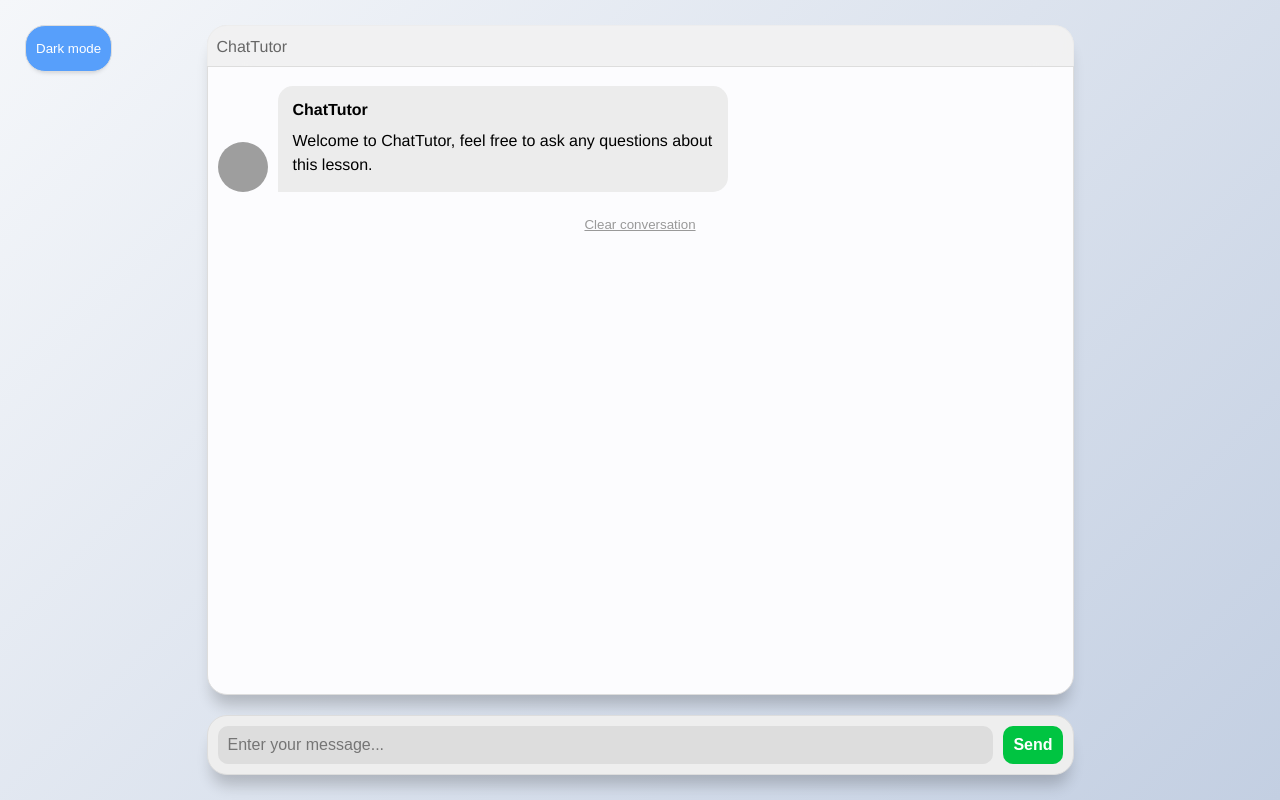
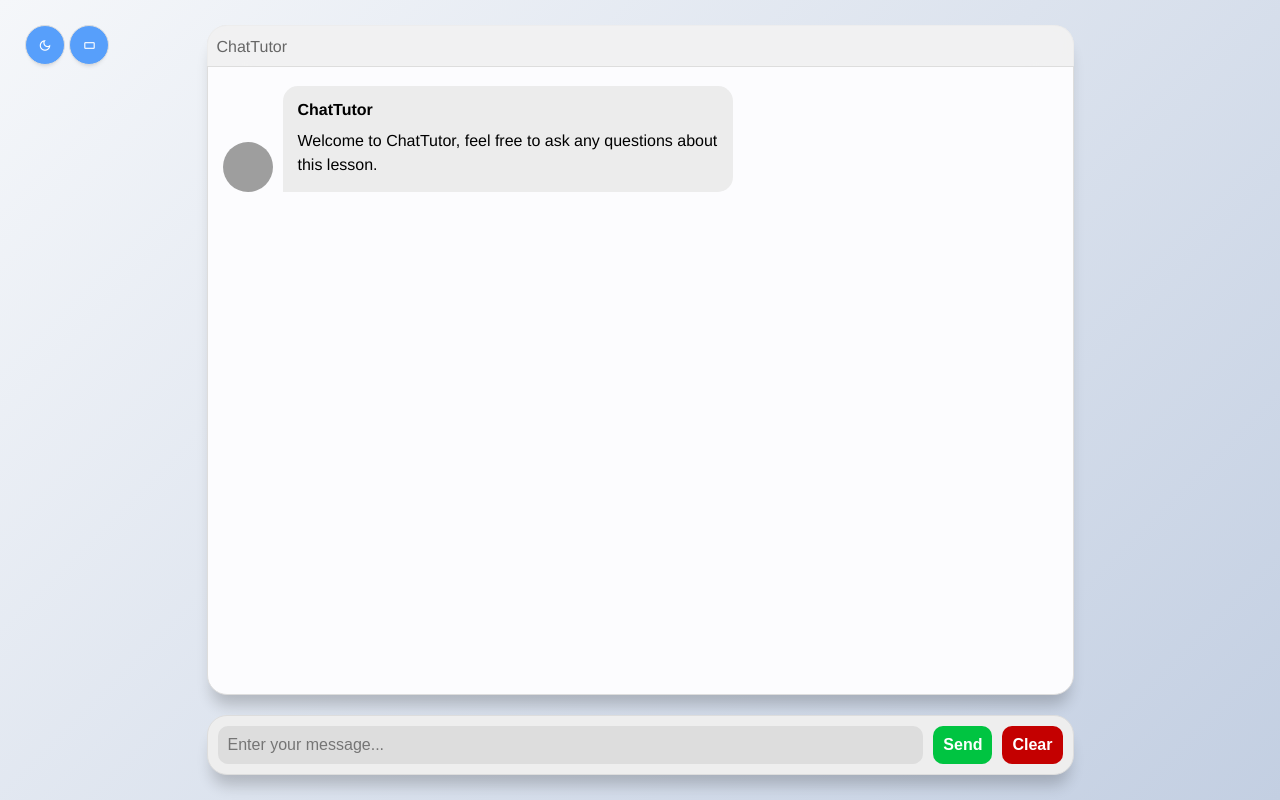
Before and after one commit to ChatTutor/chattutor, a Flask app: page /static/index.html in a window 1280 px wide. Run offline with Flask 3, Linux system fonts and the light colour scheme; parts of the project's set-up code (start-up, migrations or seed data) failed here and were passed over; grey boxes are pictures that could not be loaded.

Commit message:
Automatic scrolling, stop gen button, moved clear button, new ui theme option and new colorscheme for dark mode

```diff
--- a/ChatTutor/static/index.html
+++ b/ChatTutor/static/index.html
@@ -3,6 +3,7 @@
 <html lang="en">
 	<head>
         <link rel="stylesheet" href="./style.css">
+        <link rel="stylesheet" href="https://fonts.googleapis.com/css2?family=Material+Symbols+Outlined:opsz,wght,FILL,GRAD@24,400,0,0" />
 		<meta name="viewport" content="initial-scale=1, width=device-width">
     <script src="https://polyfill.io/v3/polyfill.min.js?features=es6"></script>
     <script type="text/javascript" id="MathJax-script" async
@@ -25,15 +26,20 @@
                   <div class="msger-header-options">
                     <span><i class="fas fa-cog"></i></span>
                   </div>
-                    <div class="button-div">
+
+
+                    <div class="button-div" id="themeBtnDiv">
                         <button class="theme-button" id="themeBtn">Toggle theme</button>
+                        <button class="interface-button" id="interfaceBtn">Toggle interface</button>
                     </div>
 
                 </header>
             </div>
 
             <main class="msger-chat">
+
                 <div class="msg left-msg" style="margin-top: 50px !important;">
+                    <div class="msg-bgd">
                         <div
                         class="msg-img"
                         id="msgImg"
@@ -50,15 +56,24 @@
                             </div>
                         </div>
                     </div>
-              <div class="clear-btn-container">
-                <button class="clear-btn">
-                  Clear conversation
-                </button>
+                </div>
+                <div class="clear-btn-container" id="clearContId">
+                    <!-- Name must be change but DO NOT DELETE ( the messages get added before this container ) -->
+                </div>
+                <div style="background-color: black;" id="scrollHelper">
+                    <!-- Helper for keeping scrolling  -->
                 </div>
             </main>
             <form class="msger-inputarea">
               <input type="text" class="msger-input" placeholder="Enter your message...">
               <button type="submit" class="msger-send-btn" id="sendBtn">Send</button>
+                <button class="clear-btn" id="clearBtnId">
+                    Clear
+                </button>
+
+                <button class="stop-gen-btn" id="stopBtnId">
+                    Stop
+                </button>
             </form>
           </section>
           <script src="index.js"></script>
--- a/ChatTutor/static/index.js
+++ b/ChatTutor/static/index.js
@@ -1,6 +1,6 @@
 // Constants for embed mode and UI elements
 const embed_mode = false;
-const clear = get('.clear-btn');
+const clear = document.getElementById('clearBtnId');
 const clearContainer = get('.clear-btn-container');
 const mainArea = get('.msger');
 const msgerForm = get(".msger-inputarea");
@@ -22,41 +22,65 @@ const debugAskURL = new URL("http://127.0.0.1:5000/ask");
 var conversation = [];
 var original_file = "";
 let lastMessageId = null;
+var stopGeneration = false
+
 
 // Get the send button
 const sendBtn = document.getElementById('sendBtn');
 const themeBtn = document.getElementById('themeBtn')
+const themeBtnDiv = document.getElementById('themeBtnDiv')
+const interfaceBtn = document.getElementById('interfaceBtn')
 
+const scrollHelper = document.getElementById('scrollHelper')
+const stopGenButton = document.getElementById('stopBtnId')
 
-
-
+stopGenButton.style.display = 'none'
 // Listen for windoe resize to move the 'theme toggle button
 window.addEventListener('resize', windowIsResizing)
 
 function windowIsResizing() {
     // the button for choosing themes snaps in place when the window is too small
   if(window.innerWidth < 1200) {
-      themeBtn.style.backgroundColor = 'transparent'
-      themeBtn.style.position = 'inherit'
-      themeBtn.style.color = 'var(--msg-header-txt)'
-      themeBtn.style.textDecoration = 'underline'
-      themeBtn.style.top = '25px'
-      themeBtn.style.left = '25px'
-      themeBtn.style.padding = '0'
-      themeBtn.style.boxShadow = 'none'
-      themeBtn.style.border = 'none'
-      themeBtn.style.borderRadius = '0px'
+
+      themeBtnDiv.style.position = 'inherit'
+      themeBtnDiv.style.top = '25px'
+      themeBtnDiv.style.left = '25px'
+
+
+      const arr = [themeBtn, interfaceBtn]
+      arr.forEach(btn => {
+        btn.style.backgroundColor = 'transparent'
+        btn.style.color = 'var(--msg-header-txt)'
+        btn.style.textDecoration = 'underline'
+        btn.style.padding = '0'
+        btn.style.boxShadow = 'none'
+        btn.style.border = 'none'
+        btn.style.borderRadius = '0px'
+        btn.style.margin = '0'
+
+        btn.style.height = 'unset'
+        btn.style.width = 'unset'
+      })
+
+
+
   } else {
-      themeBtn.style.backgroundColor = 'var(--right-msg-bg)'
-      themeBtn.style.position = 'fixed'
-      themeBtn.style.color = 'white'
-      themeBtn.style.textDecoration = 'none'
-      themeBtn.style.top = '25px'
-      themeBtn.style.left = '25px'
-      themeBtn.style.padding = '15px 10px'
-      themeBtn.style.boxShadow = '0 5px 5px -5px rgba(0, 0, 0, 0.2)'
-      themeBtn.style.border = 'var(--border)'
-    themeBtn.style.borderRadius = '20px'
+      themeBtnDiv.style.position = 'fixed'
+      themeBtnDiv.style.top = '25px'
+      themeBtnDiv.style.left = '25px'
+      const arr = [themeBtn, interfaceBtn]
+      arr.forEach(btn => {
+        btn.style.backgroundColor = '#579FFB'
+        btn.style.color = 'white'
+        btn.style.textDecoration = 'none'
+        btn.style.padding = '10px'
+        btn.style.boxShadow = '0 5px 5px -5px rgba(0, 0, 0, 0.2)'
+        btn.style.border = 'var(--border)'
+        btn.style.borderRadius = '50%'
+        btn.style.margin = '0'
+        btn.style.height = '40px'
+        btn.style.width = '40px'
+      })
   }
 }
 // Themes
@@ -76,14 +100,37 @@ const lightMode = {
   msg_input_bg: '#ddd',
   msg_input_area_bg: '#eee',
   msg_invert_image: 'invert(0%)',
-  msg_input_color: "black"
+  msg_input_color: "black",
+  right_msg_txt: 'white',
+  imessageInterface_: {
+    display_images: 'block',
+    border_radius_all: '15px',
+    msg_bubble_max_width: '450px',
+    msg_bubble_width: 'unset',
+    msg_margin: '5px',
+    msg_chat_padding: '10px',
+    right_msg_txt: 'white'
+  },
+  normalInterface_: {
+    display_images: 'none',
+    border_radius_all: '0px',
+    msg_bubble_max_width: 'unset',
+    msg_bubble_width: '100%',
+    msg_margin: '0',
+    msg_chat_padding: '0',
+    msg_chat_bg: '#f1f1f1',
+    right_msg_bg: 'white',
+    right_msg_txt: 'black',
+    left_msg_bg: 'transparent'
+  }
+
 }
 
 const darkMode = {
-  body_bg: 'linear-gradient(135deg, #282828 0%, #17232c 100%)',
+  body_bg: 'linear-gradient(135deg, #3e3c46 0%, #17232c 100%)',
   msger_bg: '#2d2d2d',
   border: '1px solid #2d2d2d',
-  left_msg_bg: '#383838',
+
   left_msg_txt: 'white',
   right_msg_bg: '#579ffb',
   msg_header_bg: 'rgba(41,41,41,0.75)',
@@ -91,15 +138,52 @@ const darkMode = {
   clear_btn_txt: '#e5e5e5',
   msg_chat_bg_scrollbar: '#2d2d2d',
   msg_chat_bg_thumb: '#3f3f3f',
-  msg_chat_bg: '#1b1b1b',
   msg_input_bg: '#2f2f2f',
   msg_input_area_bg: '#252525',
   msg_invert_image: 'invert(100%)',
-  msg_input_color: "white"
+  msg_input_color: "white",
+  right_msg_txt: 'white',
+  msg_chat_bg: '#3e3c46',
+  imessageInterface_: {
+    display_images: 'block',
+    border_radius_all: '15px',
+    msg_bubble_max_width: '450px',
+    msg_bubble_width: 'unset',
+    msg_margin: '5px',
+    msg_chat_padding: '10px',
+    right_msg_txt: 'white',
+    right_msg_bg: '#579ffb',
+    msg_header_bg: 'rgba(48,48,59,0.75)',
+    msg_input_area_bg: '#3e3c46',
+    msg_input_bg: '#2e2e33',
+    left_msg_bg: '#302f36',
+  },
+  normalInterface_: {
+    display_images: 'none',
+    border_radius_all: '0px',
+    msg_bubble_max_width: 'unset',
+    msg_bubble_width: '100%',
+    msg_margin: '0',
+    msg_chat_padding: '0',
+    right_msg_bg: '#302f36',
+    right_msg_txt: 'white',
+    msg_header_bg: 'rgba(48,48,59,0.75)',
+    msg_input_area_bg: '#3e3c46',
+    left_msg_bg: 'transparent',
+    msg_input_bg: '#2e2e33'
+  }
+}
+
+const smallCard = {
+  card_max_width: '867px'
+}
+
+const bigCard = {
+  card_max_width: 'unset'
 }
 
 let theme = null
-
+let interfaceTheme = null
 
 // Configures UI
 if(embed_mode) {
@@ -123,27 +207,56 @@ document.addEventListener('DOMContentLoaded', windowIsResizing)
 // Event listener for toggling the theme
 themeBtn.addEventListener('click', toggleDarkMode)
 
+stopGenButton.addEventListener('click', stopGenerating)
+
+interfaceBtn.addEventListener('click', toggleInterfaceMode)
+
 // function for keeping the theme whn the page refreshes
 function setThemeOnRefresh() {
   theme = localStorage.getItem('theme')
   if (theme == null) {
-    setTheme('light')
+    setTheme('dark')
   } else {
     setTheme(theme)
   }
+
+  interfaceTheme = localStorage.getItem('interfacetheme')
+  if (interfaceTheme == null) {
+    setTheme('normal')
+  } else {
+    setTheme(interfaceTheme)
+  }
+}
+// helper function
+function setTheme(th) {
+  setProperties()
+  const _style = "\"font-size: 15px !important; padding: 0 !important; margin: 0 !important; vertical-align: middle\""
+    themeBtn.innerHTML = theme === "dark" ? `<span class="material-symbols-outlined" style=${_style}> light_mode </span>` :
+        `<i class="material-symbols-outlined" style=${_style}> dark_mode\n </i>`
+  interfaceBtn.innerHTML = interfaceTheme === "normal" ? `<span class=\"material-symbols-outlined\" style=${_style}> mode_comment </span>` :
+      `<span class="material-symbols-outlined" style=${_style}> crop_3_2 </span>`
 }
 
-// helper function
-function setTheme(th) {
-  const themeObject = theme === 'dark' ? darkMode : lightMode
-    for (key in themeObject) {
+function setProperties() {
+  const object = theme === 'dark' ? darkMode : lightMode
+  const interfaceObject = interfaceTheme === 'normal' ? object.normalInterface_ : object.imessageInterface_
+  setPropertiesHelper(object)
+  setPropertiesHelper(interfaceObject)
+}
+function setPropertiesHelper(themeObject) {
+
+  for (key in themeObject) {
+    if(key.endsWith('_')) {
+
+    } else {
       const property_replaced = key.replace(/_/g, '-')
       const property_name = `--${property_replaced}`
       console.log(property_name)
       const value = themeObject[key]
+
       document.documentElement.style.setProperty(property_name, value)
     }
-    themeBtn.innerText = theme == "dark" ? "Light mode" : "Dark mode"
+  }
 }
 
 // function that toggles theme
@@ -153,10 +266,24 @@ function toggleDarkMode() {
   } else if(theme === 'dark') {
     theme = 'light'
   } else {
-    theme = 'light'
+    theme = 'dark'
   }
+  localStorage.setItem('theme', theme)
   setTheme(theme)
-  localStorage.setItem('theme', theme)
+
+}
+
+function toggleInterfaceMode() {
+  if (interfaceTheme === 'normal') {
+    interfaceTheme = 'message'
+  } else if(theme === 'message') {
+    interfaceTheme = 'normal'
+  } else {
+    interfaceTheme = 'normal'
+  }
+  localStorage.setItem('interfacetheme', interfaceTheme)
+  setTheme(interfaceTheme)
+
 }
 
 function clearConversation() {
@@ -166,9 +293,15 @@ function clearConversation() {
   var childNodes = msgerChat.childNodes;
   for(var i = childNodes.length - 3; i >= 2; i--){
       var childNode = childNodes[i];
-      childNode.parentNode.removeChild(childNode);
+      if (childNode.id !== 'clearContId' && childNode.id !== 'clearBtnId') {
+        childNode.parentNode.removeChild(childNode);
+      }
   }
   sendBtn.disabled = false;
+}
+
+function stopGenerating() {
+  stopGeneration = true
 }
 
 
@@ -179,6 +312,8 @@ function handleFormSubmit(event) {
 
   // Disable the send button
   sendBtn.disabled = true;
+  clear.style.display = 'none'
+  stopGenButton.style.display = 'block'
 
   addMessage("user", msgText, true);
   msgerInput.value = "";
@@ -218,31 +353,57 @@ function queryGPT() {
         if (done) {
           // Enable the send button when streaming is done
           sendBtn.disabled = false;
+          clear.style.display = 'block'
+          stopGenButton.style.display = 'none'
+          stopGeneration = false
           return;
         }
         const strValue = new TextDecoder().decode(value);
         const messages = strValue.split('\n\n').filter(Boolean).map(chunk => JSON.parse(chunk.split('data: ')[1]));
-        messages.forEach(message => {
-          const contentToAppend = message.message.content ? message.message.content : "";
-          accumulatedContent += contentToAppend;
 
+        for (messageIndex in messages) {
+          message = messages[messageIndex]
 
-
+          if(stopGeneration === false) {
+            const contentToAppend = message.message.content ? message.message.content : "";
+            accumulatedContent += contentToAppend;
+          }
           if (isFirstMessage) {
             addMessage("assistant", accumulatedContent, false);
             isFirstMessage = false;
           } else {
-            if (typeof(message.message.content) == 'undefined') {
+            if (typeof (message.message.content) == 'undefined') {
               conversation.push({"role": 'assistant', "content": accumulatedContent})
               localStorage.setItem("conversation", JSON.stringify(conversation))
             }
+            scrollHelper.scrollIntoView()
             updateLastMessage(accumulatedContent);
           }
-        });
-        read();
+
+          if(stopGeneration === true) {
+              accumulatedContent += " ...Stopped generating";
+              conversation.push({"role": 'assistant', "content": accumulatedContent})
+              localStorage.setItem("conversation", JSON.stringify(conversation))
+
+              sendBtn.disabled = false;
+            clear.style.display = 'block'
+            stopGenButton.style.display = 'none'
+              scrollHelper.scrollIntoView()
+              updateLastMessage(accumulatedContent);
+              break
+          }
+        }
+        if(stopGeneration === false) {
+          read();
+        } else {
+          stopGeneration = false
+        }
       }).catch(err => {
         console.error('Stream error:', err);
         sendBtn.disabled = false;
+        clear.style.display = 'block'
+        stopGenButton.style.display = 'none'
+        stopGeneration = false
       });
     }
     read();
@@ -250,6 +411,9 @@ function queryGPT() {
     console.error('Fetch error:', err);
     // Enable the send button in case of an error
     sendBtn.disabled = false;
+    clear.style.display = 'block'
+    stopGenButton.style.display = 'none'
+    stopGeneration = false
   });
 }
 
@@ -329,6 +493,7 @@ function addMessage(role, message, updateConversation) {
 
   const msgHTML = `
     <div class="msg ${side}-msg" id="${messageId}">
+    <div class="msg-bgd">
       <div class="msg-img" style="background-image: url(${img})"></div>
 
       <div class="msg-bubble">
@@ -338,6 +503,7 @@ function addMessage(role, message, updateConversation) {
         </div>
 
         <div class="msg-text">${messageStr}</div>
+      </div>
       </div>
     </div>
   `;
--- a/ChatTutor/static/style.css
+++ b/ChatTutor/static/style.css
@@ -6,6 +6,7 @@
     --left-msg-bg: 0;
     --left-msg-txt: 0;
     --right-msg-bg: 0;
+    --right-msg-txt: 0;
     --msg-header-bg: 0;
     --msg-header-txt: 0;
     --clear-btn-txt: 0;
@@ -16,6 +17,16 @@
     --msg-input-area-bg: 0;
     --msg-invert-image: 0;
     --msg-input-color: 0;
+
+
+    --display-images: block;
+    --border-radius-all: 15px;
+    --msg-bubble-max-width: 450px;
+    --msg-bubble-width: unset;
+
+    --msg-margin: 5px;
+    --msg-chat-padding: 10px;
+
   }
 
   html {
@@ -41,6 +52,7 @@
 
   .msg {
     transition: opacity 0.3s ease-out, transform 0.3s ease-out;
+    margin: var(--msg-margin) !important;
   }
 
 
@@ -75,7 +87,7 @@
   .msger-chat {
     flex: 1;
     overflow-y: scroll;
-    padding: 10px;
+    padding: var(--msg-chat-padding);
     border-radius: 20px;
     margin-bottom: 20px;
     box-shadow: 0 15px 15px -5px rgba(0, 0, 0, 0.2);
@@ -100,6 +112,7 @@
     display: flex;
     align-items: flex-end;
     margin-bottom: 10px;
+
   }
   .msg:last-of-type {
     margin: 0;
@@ -116,11 +129,13 @@
     background-size: cover;
     border-radius: 50%;
     background-color: white;
+    display: var(--display-images);
   }
   .msg-bubble {
-    max-width: 450px;
+    max-width: var(--msg-bubble-max-width);
+    width: var(--msg-bubble-width);
     padding: 15px;
-    border-radius: 15px;
+    border-radius: var(--border-radius-all);
     background: var(--left-msg-bg);
   }
   .msg-info {
@@ -152,11 +167,8 @@
     justify-content: center;
   }
   .clear-btn{
-    background: none;
     border: none;
-    color: var(--clear-btn-txt);
-    text-decoration: underline;
-    cursor: pointer;
+    color: var(--clear-btn-txt);;
   }
 
   .right-msg {
@@ -164,7 +176,7 @@
   }
   .right-msg .msg-bubble {
     background: var(--right-msg-bg);
-    color: #fff;
+    color: var(--right-msg-txt);
     border-bottom-right-radius: 0;
   }
   .right-msg .msg-img {
@@ -213,7 +225,7 @@
 
   }
 
-  .theme-button {
+  .button-div {
     position: fixed;
   }
 
@@ -242,3 +254,51 @@
   .msger-header-title {
     margin-top: 3px;
   }
+
+
+.clear-btn {
+  margin-left: 10px;
+  background: rgb(196, 0, 0);
+  color: #fff;
+  font-weight: bold;
+  cursor: pointer;
+  transition: background 0.23s;
+}
+.clear-btn:hover {
+  background: rgb(180, 0, 0);
+}
+.clear-btn:disabled {
+  cursor: not-allowed;
+  opacity: 0.5;
+}
+
+.stop-gen-btn {
+  margin-left: 10px;
+  background: rgb(196, 0, 0);
+  color: #fff;
+  font-weight: bold;
+  cursor: pointer;
+  transition: background 0.23s;
+}
+.stop-gen-btn:hover {
+  background: rgb(180, 0, 0);
+}
+.stop-gen-btn:disabled {
+  cursor: not-allowed;
+  opacity: 0.5;
+}
+
+
+.left-msg .msg-bgd {
+  display: flex;
+  flex-direction: row;
+  align-items: flex-end;
+  width: var(--msg-bubble-width);
+}
+
+.right-msg .msg-bgd {
+  display: flex;
+  flex-direction: row-reverse;
+  align-items: flex-end;
+  width: var(--msg-bubble-width);
+}
```
Lines whose indentation alone changed are shown as unchanged.
